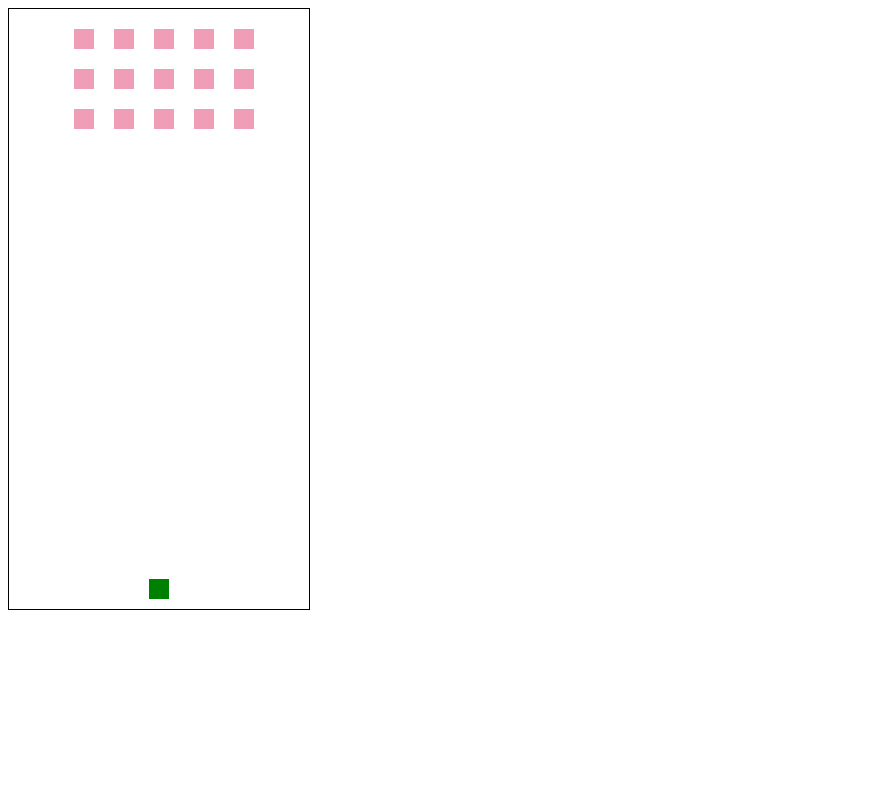
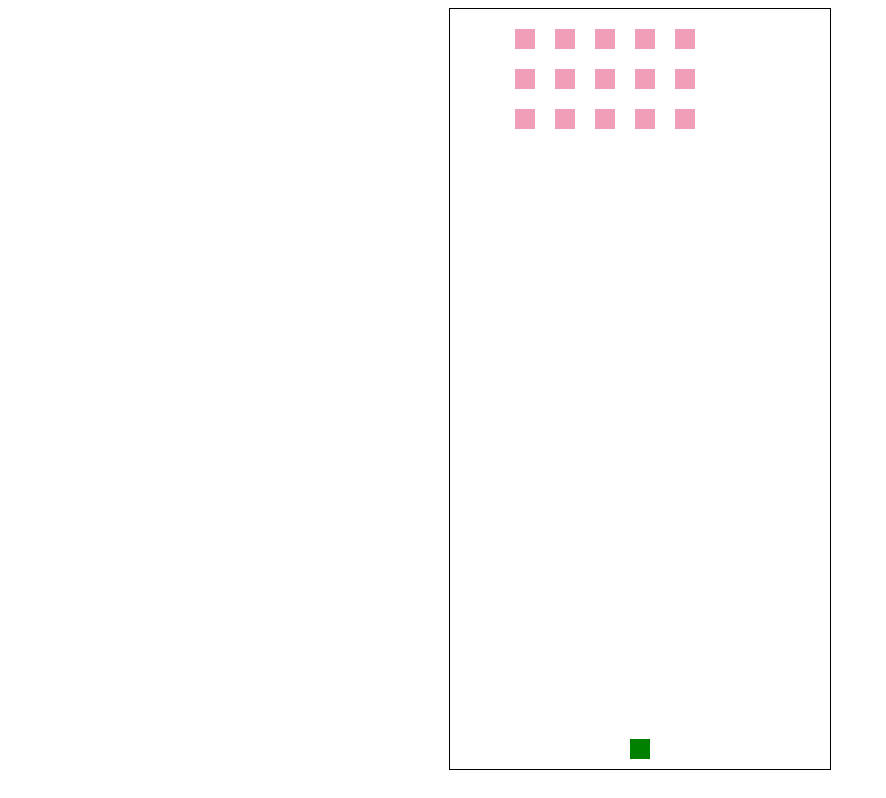
Before and after one commit to umaar/experiments, a plain HTML site: page space-invaders/index.html in a window 1280 px wide. Shown: the whole page, without its empty margins (0-886 px from the left). Drawn offline with Linux system fonts and the light colour scheme.

Commit message:
dynamic dimension

```diff
--- a/space-invaders/index.html
+++ b/space-invaders/index.html
@@ -4,6 +4,11 @@
 	<meta charset="UTF-8">
 	<title>Space Invaders</title>
 	<style>
+
+		body {
+			text-align: center;
+		}
+
 		canvas {
 			border: 1px solid black;
 		}
@@ -11,7 +16,7 @@
 </head>
 <body>
 
-<canvas class="game-canvas" width="300" height="600"></canvas>
+<canvas class="game-canvas"></canvas>
 
 <script src="js/main.js"></script>
 </body>
--- a/space-invaders/js/main.js
+++ b/space-invaders/js/main.js
@@ -4,8 +4,10 @@
 
 	function Game (opts) {
 		this.canvas = opts.canvas;
-		this.width = this.canvas.width;
-		this.height = this.canvas.height;
+
+		var height = Math.round(window.innerHeight * 0.95);
+		this.width = this.canvas.width = height / 2;
+		this.height = this.canvas.height = height;
 		this.ctx = this.canvas.getContext('2d');
 		this.player = new Player( this.canvas );
 		this.bodies = [];
@@ -121,6 +123,7 @@
 		var rect = this.rect;
 		var speed = 6;
 		var bullet = this.bullet;
+		this.ctx.fillStyle = "red";
 
 		if ( (bullet.y + bullet.height) <= (this.canvas.height - this.canvas.height) - 1 ) {
 			game.removeBody(this);
```
